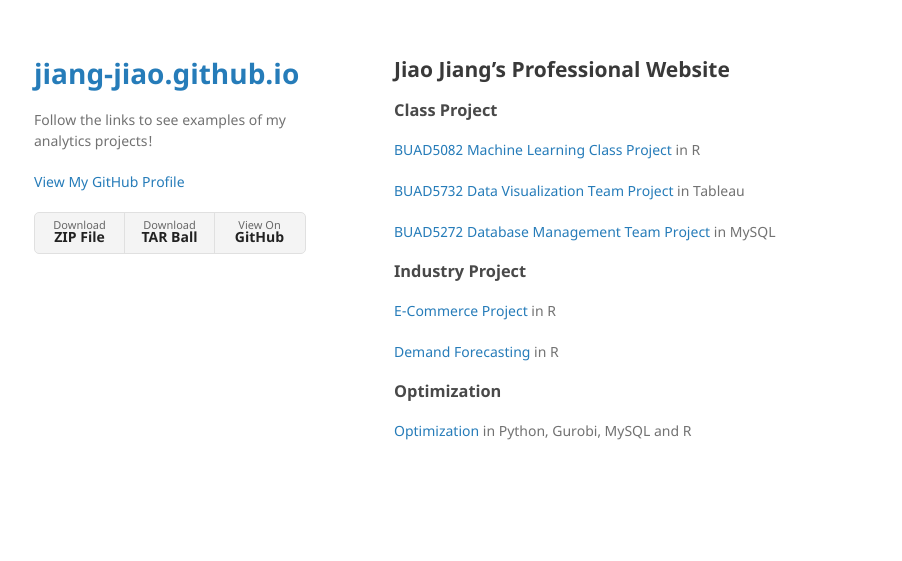
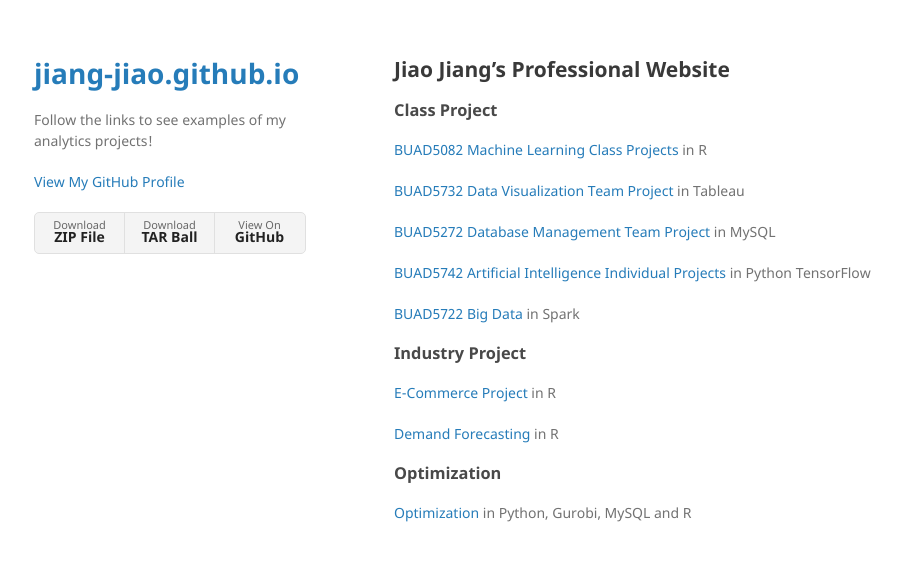
Before and after one commit to jiang-jiao/jiang-jiao.github.io, a Jekyll site: the page built from index.md, in a window 1280 px wide. Shown: the top 561 px of the page, without its empty margins (176-1078 px from the left). Built offline with Jekyll 4.4.1, drawn with Linux system fonts in a browser that asks for light colours; our own code applies the rules of GitHub Pages for plain Markdown files.

Commit message:
Update index.md

```diff
--- a/index.md
+++ b/index.md
@@ -1,11 +1,15 @@
 ## Jiao Jiang's Professional Website
 
 ### Class Project
- [BUAD5082 Machine Learning Class Project](/class_project/index.md) in R
+ [BUAD5082 Machine Learning Class Projects](/class_project/index.md) in R
 
  [BUAD5732 Data Visualization Team Project](/visulization/index.md) in Tableau
 
  [BUAD5272 Database Management Team Project](/database/index.md) in MySQL
+
+ [BUAD5742 Artificial Intelligence Individual Projects](/AI/index.md) in Python TensorFlow
+
+ [BUAD5722 Big Data](/big_data/index.md) in Spark
 
 
 ### Industry Project
```
